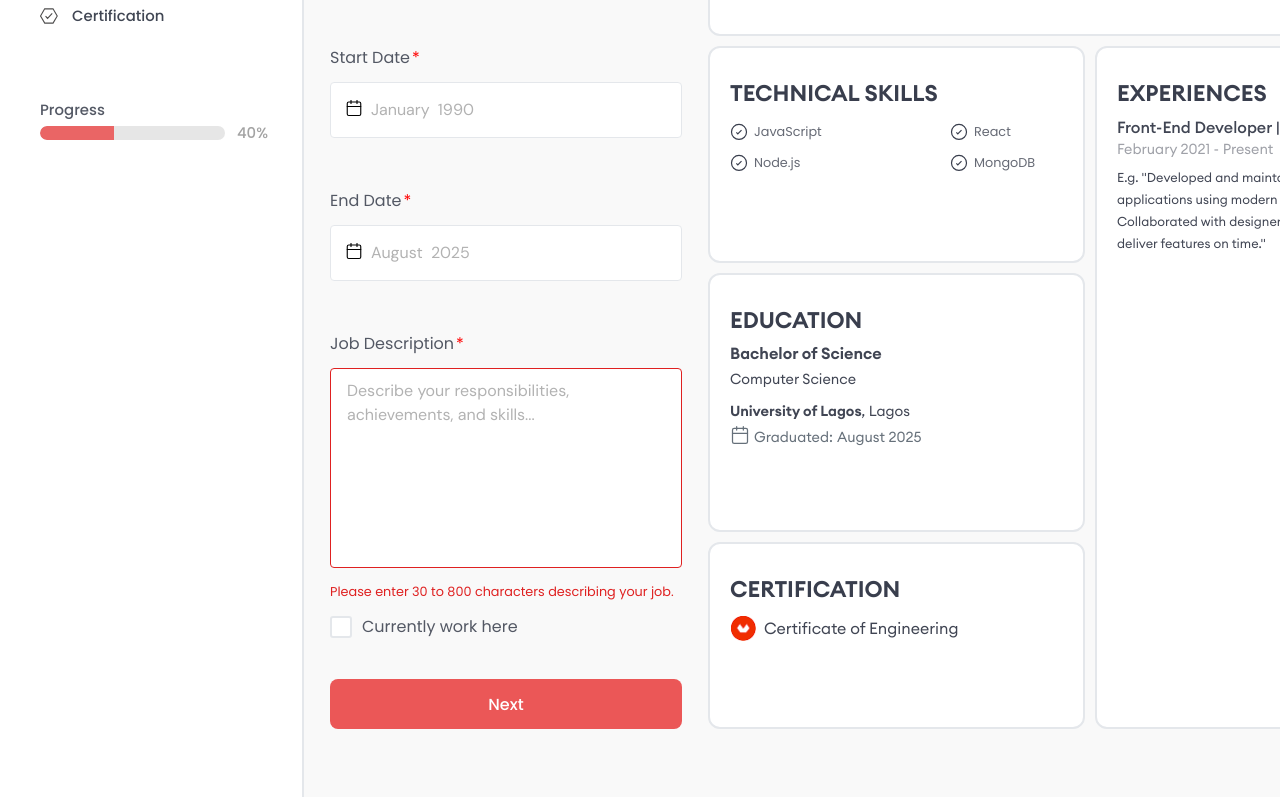
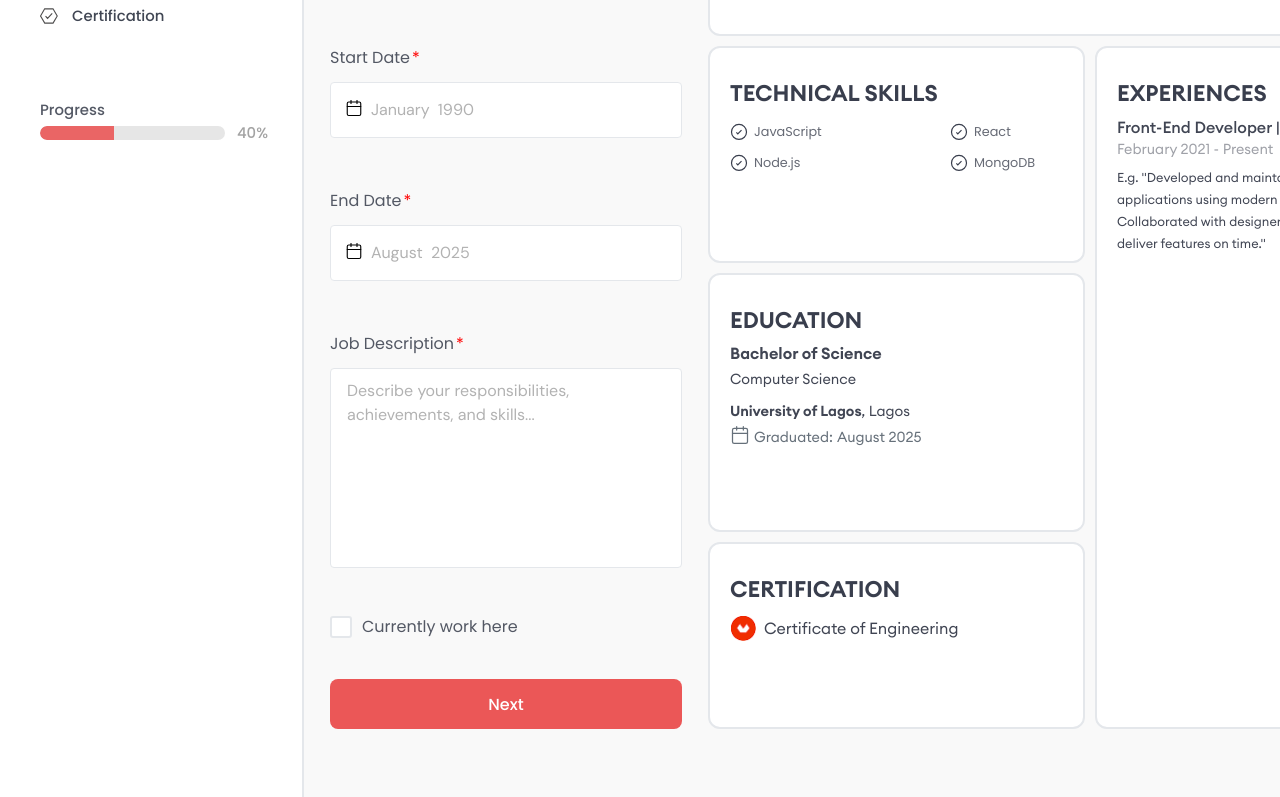
Before and after one commit to Moamal-2000/resume-builder, a Next.js app: page /builder/experience in a window 1280 px wide. Shown: the part 491-1288 px from the top of the page. Built offline with nearby package versions, Linux system fonts and the light colour scheme.

Commit message:
feat(TextArea): apply display warning message rules to TextArea component

```diff
--- a/src/components/Shared/Inputs/Input/Input.jsx
+++ b/src/components/Shared/Inputs/Input/Input.jsx
@@ -59,7 +59,7 @@ const Input = (
         disabled={disabled}
         placeholder={placeholder}
         warningMessage={warningMessage}
-        hasValidValue={hasValidValue}
+        shouldShowWarning={shouldShowWarning}
       />
     );
 
--- a/src/components/Shared/Inputs/Textarea/Textarea.jsx
+++ b/src/components/Shared/Inputs/Textarea/Textarea.jsx
@@ -10,9 +10,8 @@ const Textarea = ({
   disabled,
   placeholder,
   warningMessage,
-  hasValidValue,
+  shouldShowWarning,
 }) => {
-  const shouldShowWarning = warningMessage && !hasValidValue;
   const invalidClass = shouldShowWarning ? s.invalid : "";
 
   return (
```
